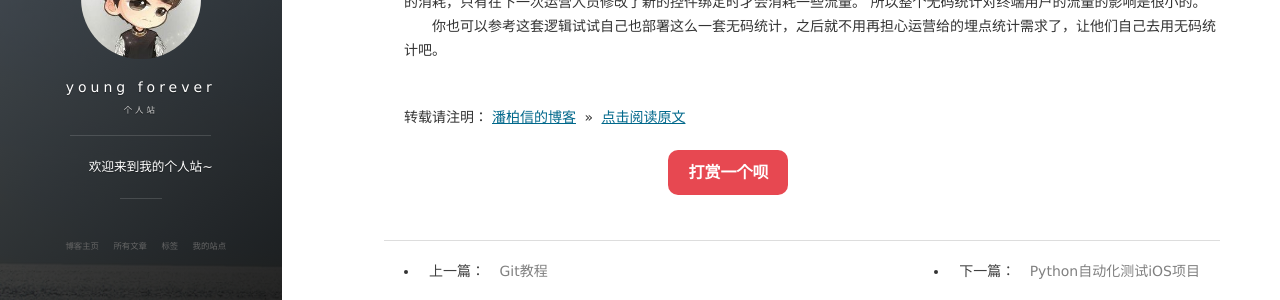
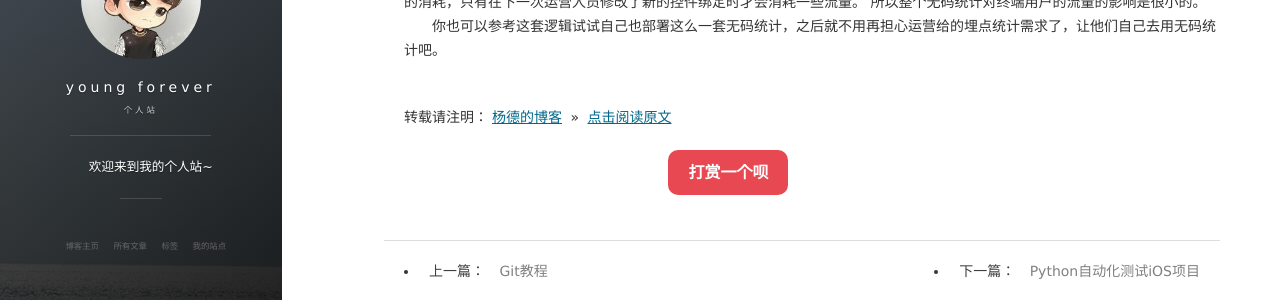
Before and after one commit to yonyong/yonyong.github.io, a Jekyll site: the page built from _posts/2016-07-15-Codeless.md, in a window 1280 px wide and 900 px high, scrolled down 2644 px. Shown: the part 349-649 px from the top of the window. Built offline with Jekyll 4.4.1, drawn with Linux system fonts in a browser that asks for light colours; nearby versions of some CDN libraries; comment, search, counter and statistics services are not loaded.

Commit message:
Update 2016-07-15-Codeless.md

```diff
--- a/_posts/2016-07-15-Codeless.md
+++ b/_posts/2016-07-15-Codeless.md
@@ -68,4 +68,4 @@ tags: 技术
 
 <br>
 
-转载请注明：[潘柏信的博客](http://baixin) » [点击阅读原文](http://baixin.io/2016/07/Codeless/)
+转载请注明：[杨德的博客](http://yonyong.github.io) » [点击阅读原文](http://yonyong.github.io/2016/07/Codeless/)
```
